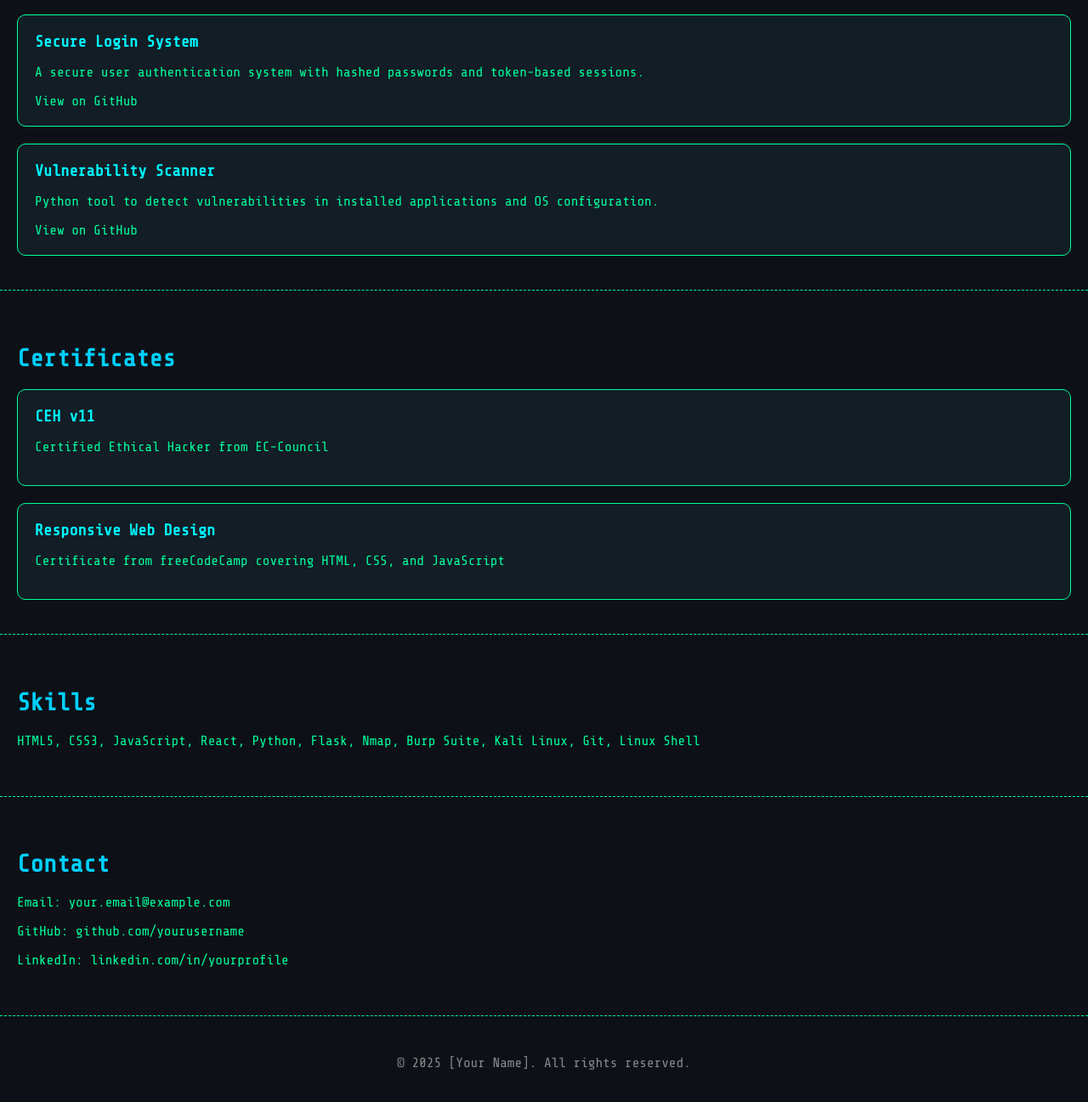
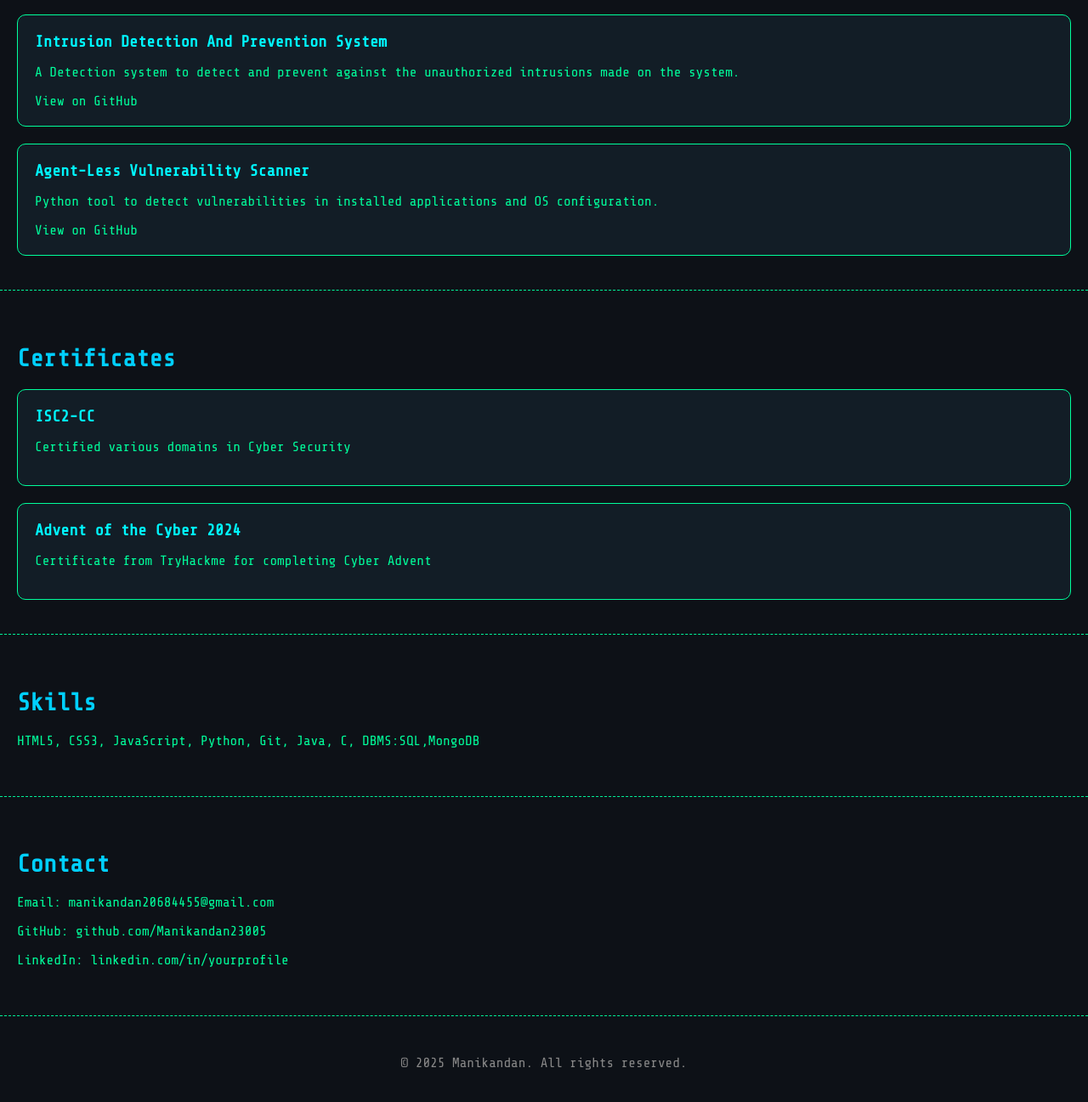
Before and after one commit to Manikandan007-53/Manikandan007-53.github.io, a plain HTML site: page index.html in a window 1280 px wide. Shown: the part 543-1840 px from the top of the page at 85% size. Drawn offline with nearby package versions, Linux system fonts and the light colour scheme.

Commit message:
Update index.html

```diff
--- a/index.html
+++ b/index.html
@@ -4,7 +4,7 @@
 <head>
   <meta charset="UTF-8" />
   <meta name="viewport" content="width=device-width, initial-scale=1.0" />
-  <title>CyberDev Portfolio</title>
+  <title>Satoru's Portfolio</title>
   <link href="https://fonts.googleapis.com/css2?family=Share+Tech+Mono&display=swap" rel="stylesheet">
   <style>
     body {
@@ -89,7 +89,7 @@ footer {
 </head>
 <body>
   <header>
-    <h1>Hi, I'm [Your Name]</h1>
+    <h1>Hi, I'm Manikandan</h1>
     <div class="terminal-text">Web Developer & Cyber Security Enthusiast</div>
   </header>  <section>
     <h2>About Me</h2>
@@ -98,38 +98,38 @@ footer {
     <h2>Projects</h2>
     <div class="projects">
       <div class="item">
-        <h3>Secure Login System</h3>
-        <p>A secure user authentication system with hashed passwords and token-based sessions.</p>
-        <a href="#">View on GitHub</a>
+        <h3>Intrusion Detection And Prevention System</h3>
+        <p>A Detection system to detect and prevent against the unauthorized intrusions made on the system.</p>
+        <a href="https://github.com/Kira-007/Intrusion-Detection-System">View on GitHub</a>
       </div>
       <div class="item">
-        <h3>Vulnerability Scanner</h3>
+        <h3>Agent-Less Vulnerability Scanner</h3>
         <p>Python tool to detect vulnerabilities in installed applications and OS configuration.</p>
-        <a href="#">View on GitHub</a>
+        <a href="https://github.com/Manikandan23005/Agentless-Vulnerability-scanner">View on GitHub</a>
       </div>
     </div>
   </section>  <section>
     <h2>Certificates</h2>
     <div class="certificates">
       <div class="item">
-        <h3>CEH v11</h3>
-        <p>Certified Ethical Hacker from EC-Council</p>
+        <h3>ISC2-CC</h3>
+        <p>Certified various domains in Cyber Security</p>
       </div>
       <div class="item">
-        <h3>Responsive Web Design</h3>
-        <p>Certificate from freeCodeCamp covering HTML, CSS, and JavaScript</p>
+        <h3>Advent of the Cyber 2024</h3>
+        <p>Certificate from TryHackme for completing Cyber Advent</p>
       </div>
     </div>
   </section>  <section>
     <h2>Skills</h2>
-    <p>HTML5, CSS3, JavaScript, React, Python, Flask, Nmap, Burp Suite, Kali Linux, Git, Linux Shell</p>
+    <p>HTML5, CSS3, JavaScript, Python, Git, Java, C, DBMS:SQL,MongoDB</p>
   </section>  <section>
     <h2>Contact</h2>
-    <p>Email: your.email@example.com</p>
-    <p>GitHub: github.com/yourusername</p>
+    <p>Email: manikandan20684455@gmail.com</p>
+    <p>GitHub: github.com/Manikandan23005</p>
     <p>LinkedIn: linkedin.com/in/yourprofile</p>
   </section>  <footer>
-    <p>&copy; 2025 [Your Name]. All rights reserved.</p>
+    <p>&copy; 2025 Manikandan. All rights reserved.</p>
   </footer>
 </body>
 </html>
```
